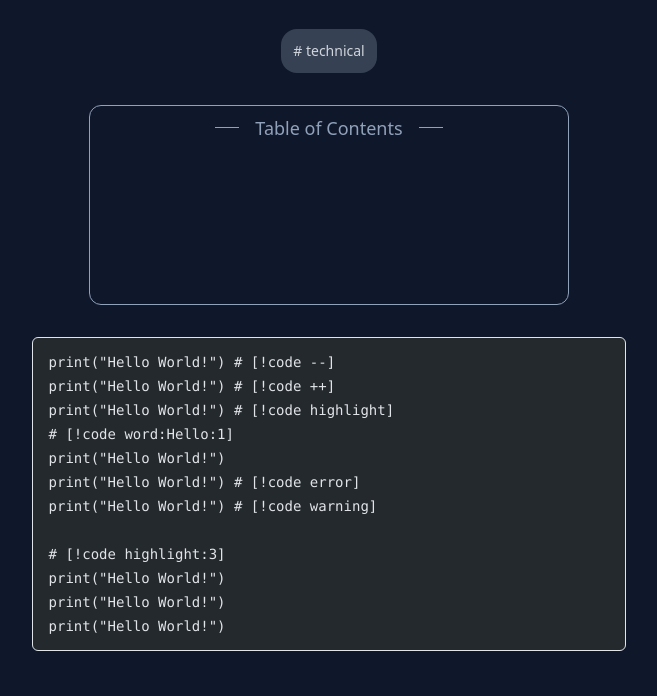
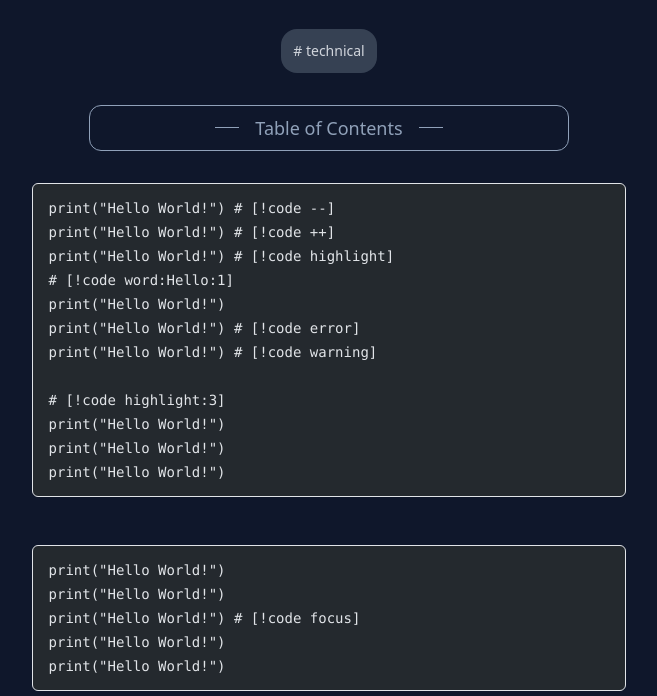
Before and after one commit to mslew/blog, an Astro site: page /post/code-test in a window 1280 px wide. Shown: the part 921-1617 px from the top of the page, without its empty margins (311-968 px from the left). Built offline with nearby package versions, Linux system fonts and the light colour scheme; Astro itself is replaced by a stand-in of ours; some packages are replaced by stand-ins of ours; code samples lack their colours.

Commit message:
max height

```diff
--- a/src/layouts/PostLayout.astro
+++ b/src/layouts/PostLayout.astro
@@ -55,7 +55,7 @@ let {
             )}
         </div>
         <div class="flex flex-row gap-8 xl:w-[150%] place-self-center -xl:flex-col -xl:w-full -xl:items-center">
-            <aside class="w-1/4 h-full xl:sticky xl:top-8 -xl:h-[25vh] -xl:w-1/2 -md:w-[95%]">
+            <aside class="w-1/4 h-full xl:sticky xl:top-8 -xl:max-h-[25vh] -xl:w-1/2 -md:w-[95%]">
                 <TableOfContents headings={headings}/>
             </aside>
             <article class="prose prose-light flex flex-col w-1/2 -xl:w-3/4 -md:w-[95%] text-start">
```
